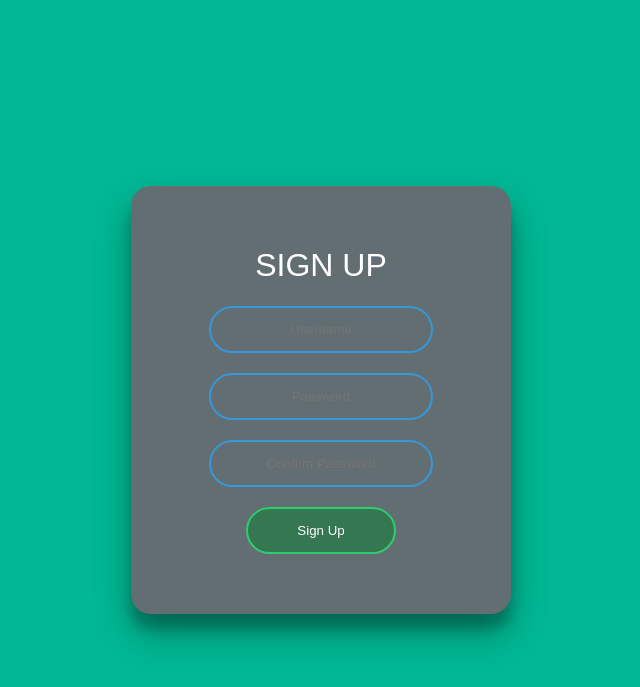
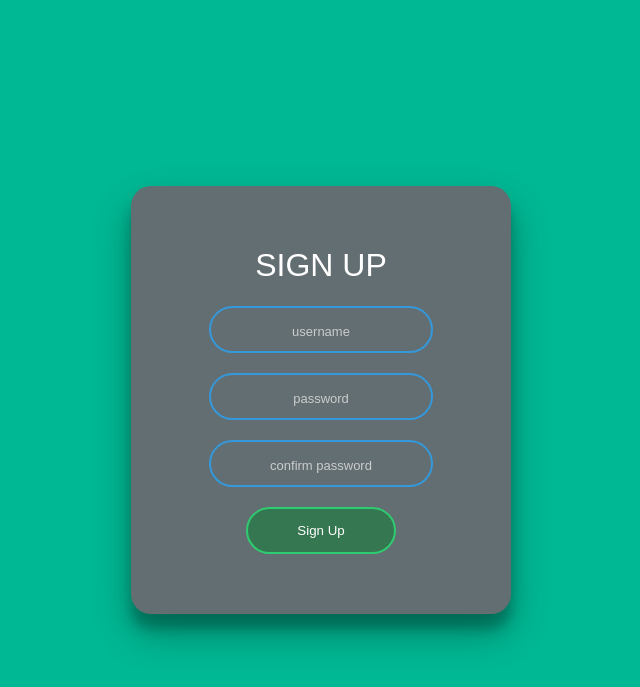
Before and after one commit to PyPranav/Notes_Site, a Django app: page /notes/signup in a window 1280 px wide. Shown: the top 687 px of the page, without its empty margins (319-959 px from the left). Run offline with Django 3.2, Linux system fonts and the light colour scheme.

Commit message:
better ui

```diff
--- a/templates/note_site_signup.html
+++ b/templates/note_site_signup.html
@@ -7,13 +7,22 @@
     <div class='box'>
 
         <h1>sign up</h1>
-        <input type="text" placeholder="Username" name='username' required>
-        <input type="password" placeholder="Password" name='password' required>
-        <input type="password" placeholder="Confirm Password" name='confirm-password' required>
+        <div class="floating-label-group">
+        <input type="text" name='username' required>
+        <label class="lab" for="username">username</label>
+        </div>
+        <div class="floating-label-group">
+        <input type="password" name='password' required>
+        <label class="lab" for="password">password</label>
+        </div>
+        <div class="floating-label-group">
+        <input type="password" name='confirm-password' required>
+        <label class="lab" for="cnfpassword">confirm password</label>
+        </div>
         {% if is_signup_failed %}
         <p style="color:#f79862;">Sign Up Failed Please Try Again!!</p>
         {% endif %}
-        <input class='btn' type="submit" value='Sign Up'></input>
+       <input class='btn' type="submit" value='Sign Up'></input>
         <!-- <button class='btn' onclick="window.location.href='signup'">Sign Up</button> -->
 
     </div>
```
